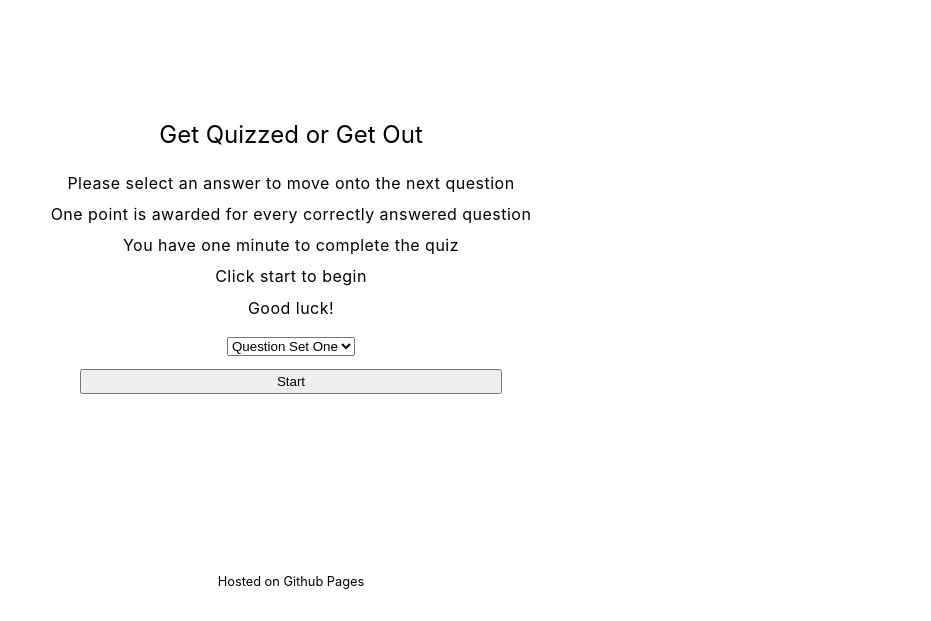
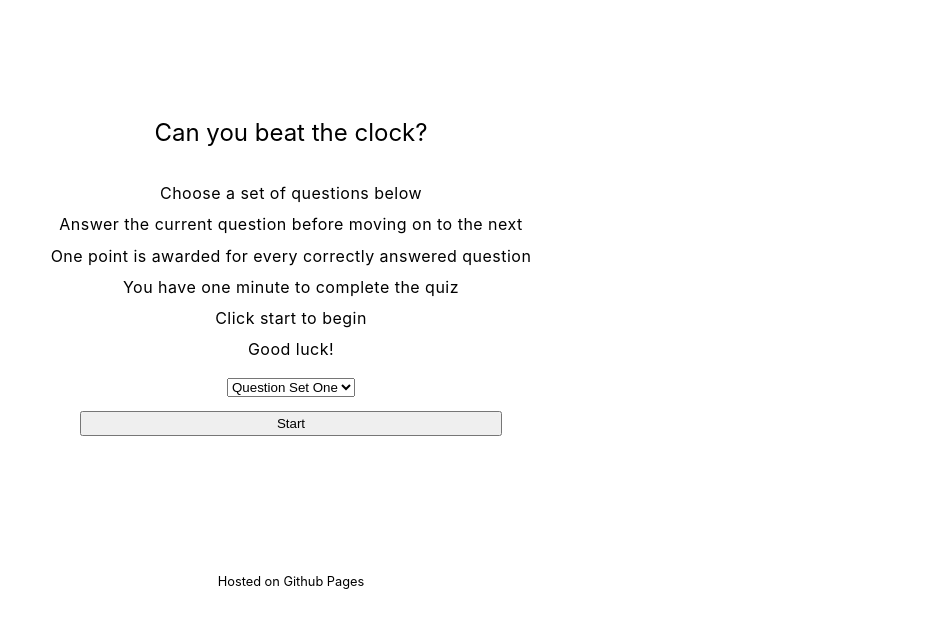
Before and after one commit to christocarr/Quiz-You, a plain HTML site: page index.html in a window 1280 px wide. Shown: the part 179-800 px from the top of the page, without its empty margins (349-1280 px from the left). Drawn offline with Linux system fonts and the light colour scheme.

Commit message:
Update quiz instructions

```diff
--- a/index.html
+++ b/index.html
@@ -17,8 +17,9 @@
 		<div class="wrapper">
 			<div class="timer" id="timer"></div>
 			<div class="start-screen" id="startScreen">
-				<h2>Get Quizzed or Get Out</h2>
-				<p>Please select an answer to move onto the next question</p>
+				<h2>Can you beat the clock?</h2>
+				<p>Choose a set of questions below</p>
+				<p>Answer the current question before moving on to the next</p>
 				<p>One point is awarded for every correctly answered question</p>
 				<p>You have one minute to complete the quiz</p>
 				<p>Click start to begin</p>
--- a/styles.css
+++ b/styles.css
@@ -23,7 +23,7 @@ h1 {
 }
 
 h2 {
-	margin: 0 0 1em 0;
+	margin: 0 0 1.5em 0;
 	font-weight: normal;
 }
 
@@ -32,7 +32,7 @@ h2 {
 	flex-direction: column;
 	align-items: center;
 	justify-content: center;
-	height: 65vh;
+	height: 70vh;
 }
 
 .start-screen {
```
